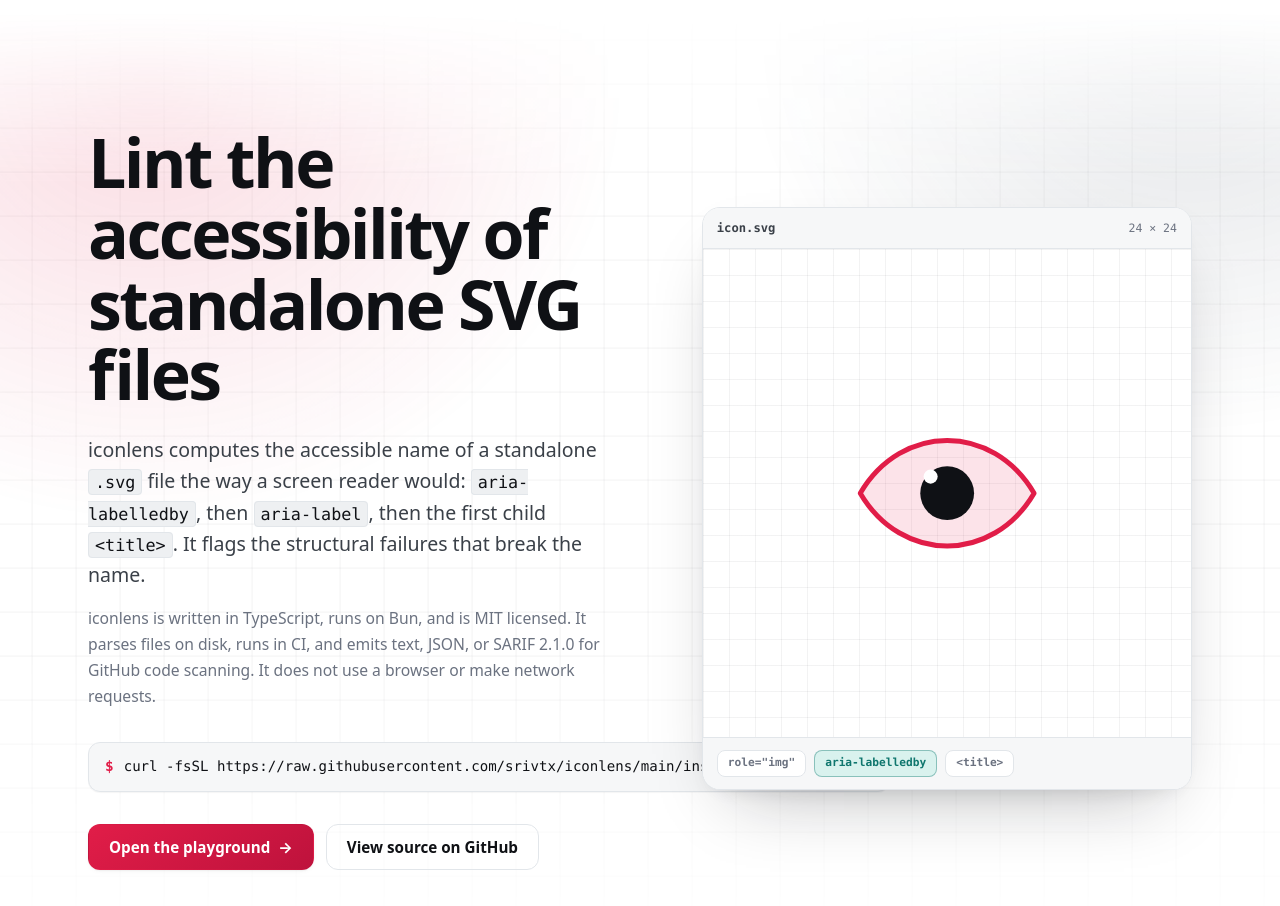
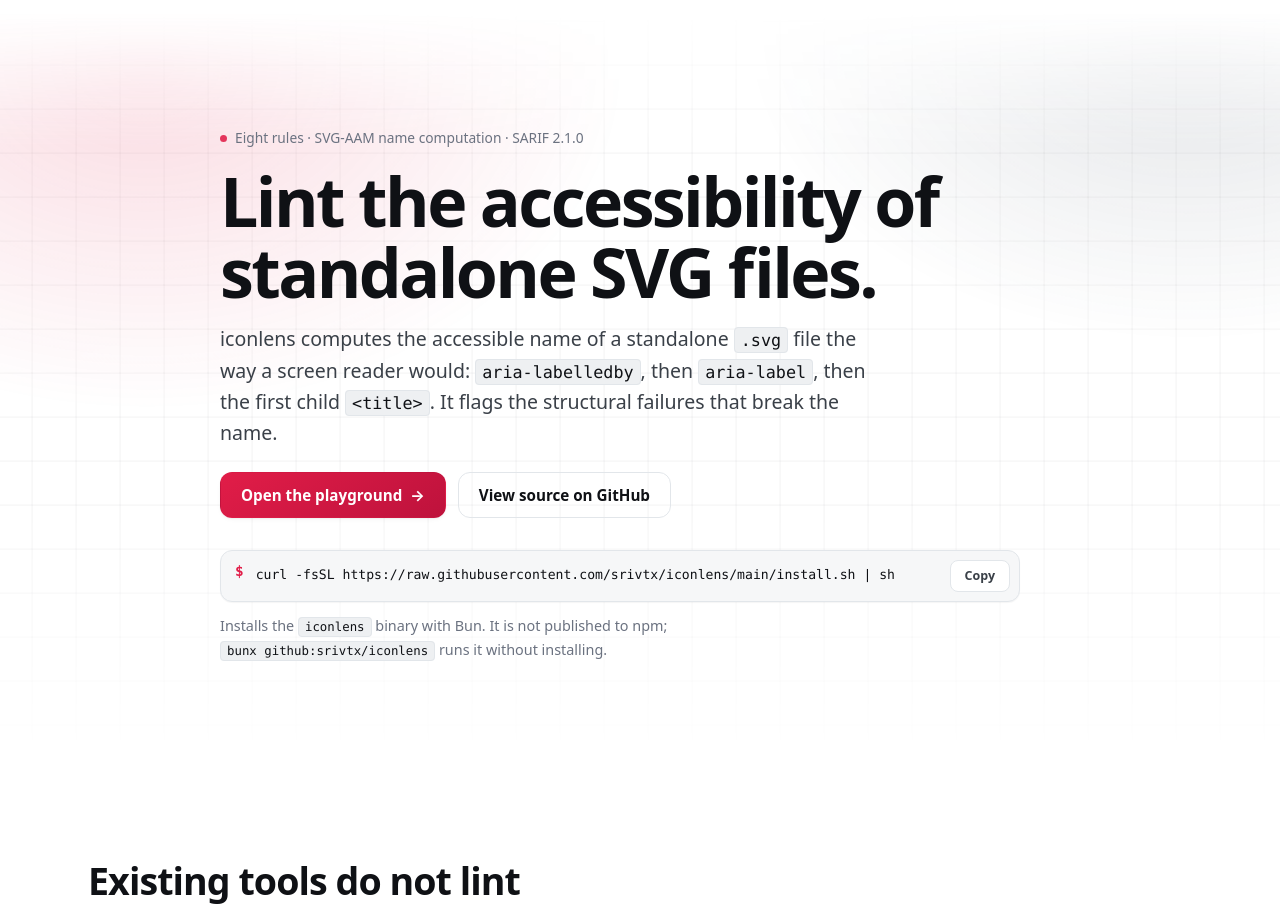
Before and after one commit to srivtx/iconlens, a website: page site/index.html in a window 1280 px wide. Shown: the part 57-963 px from the top of the page. Drawn offline with Linux system fonts and the light colour scheme.

Commit message:
fix(site): single-column hero, drop the decorative panel
The hero was a two-column grid with a mock preview card, and at <=940px
the card was reordered above the copy, so the install command appeared
underneath it. The long raw-GitHub URL also clipped because it was
nowrap with no scroll. The hero is now a single text column like the
reference design, the mock panel is gone, and the install command wraps
instead of clipping.

```diff
--- a/site/assets/styles.css
+++ b/site/assets/styles.css
@@ -617,19 +617,41 @@
   }
 }
 
-.hero-grid {
-  display: grid;
-  grid-template-columns: minmax(0, 1.05fr) minmax(0, 0.95fr);
+.hero-inner {
+  max-width: 56rem;
+}
+
+.hero-meta {
+  display: flex;
   align-items: center;
-  gap: clamp(36px, 6vw, 72px);
-}
-
-.hero-copy {
-  min-width: 0;
+  gap: 8px;
+  margin: 0 0 var(--space-4);
+  color: var(--mute);
+  font-size: 0.86rem;
+}
+
+.hero-dot {
+  width: 7px;
+  height: 7px;
+  flex: none;
+  border-radius: 50%;
+  background: var(--accent);
+  animation: dot-pulse 2.6s ease-in-out infinite;
+}
+
+@keyframes dot-pulse {
+  0%,
+  100% {
+    opacity: 0.45;
+  }
+  50% {
+    opacity: 1;
+  }
 }
 
 .hero-title {
-  margin: 0 0 var(--space-5);
+  max-width: 20ch;
+  margin: 0 0 var(--space-4);
   font-size: var(--text-display);
   letter-spacing: -0.038em;
   line-height: 1.04;
@@ -637,33 +659,28 @@
 
 .lede {
   max-width: 58ch;
-  margin: 0 0 var(--space-4);
+  margin: 0 0 var(--space-5);
   color: var(--body);
   font-size: var(--text-lede);
   line-height: 1.6;
 }
 
-.subcopy {
-  max-width: 58ch;
-  margin: 0 0 var(--space-6);
-  color: var(--mute);
-  font-size: 0.98rem;
-}
-
-.install-chip {
-  display: inline-flex;
-  align-items: center;
-  gap: 10px;
-  margin: 0 0 var(--space-6);
-  padding: 8px 8px 8px 16px;
-  border: 1px solid var(--hairline);
-  border-radius: var(--radius-md);
+.install-block {
+  display: flex;
+  align-items: flex-start;
+  gap: 12px;
+  max-width: 50rem;
+  margin: var(--space-6) 0 0;
+  padding: 9px 9px 9px 14px;
+  border: 1px solid var(--hairline);
+  border-radius: var(--radius-md, var(--r-md));
   background: var(--card);
-  box-shadow: var(--shadow-xs);
-}
-
-.install-chip::before {
+  box-shadow: var(--shadow-xs, var(--shadow-sm));
+}
+
+.install-block::before {
   content: "$";
+  flex: none;
   color: var(--accent);
   font-family: var(--font-mono);
   font-size: 0.9rem;
@@ -671,10 +688,22 @@
 }
 
 .install-cmd {
+  flex: 1 1 auto;
+  min-width: 0;
+  padding-top: 5px;
   color: var(--ink);
   font-family: var(--font-mono);
-  font-size: 0.88rem;
-  white-space: nowrap;
+  font-size: 0.82rem;
+  line-height: 1.5;
+  white-space: normal;
+  overflow-wrap: anywhere;
+}
+
+.hero-note {
+  max-width: 58ch;
+  margin: var(--space-3) 0 0;
+  color: var(--mute);
+  font-size: 0.9rem;
 }
 
 .install-copy {
@@ -887,101 +916,6 @@
   background: var(--info-soft);
 }
 
-/* ── Artboard hero visual ────────────────────────────────────────────────── */
-.hero-visual {
-  min-width: 0;
-}
-
-.artboard {
-  position: relative;
-  border: 1px solid var(--hairline);
-  border-radius: var(--radius-lg);
-  background: var(--canvas);
-  box-shadow: var(--shadow-lg);
-  overflow: hidden;
-}
-
-.artboard-bar {
-  display: flex;
-  align-items: center;
-  gap: 10px;
-  padding: 10px 14px;
-  border-bottom: 1px solid var(--hairline);
-  background: var(--card);
-}
-
-.artboard-file {
-  color: var(--body);
-  font-family: var(--font-mono);
-  font-size: 0.76rem;
-  font-weight: 600;
-}
-
-.artboard-status {
-  margin-left: auto;
-  color: var(--mute);
-  font-family: var(--font-mono);
-  font-size: 0.72rem;
-}
-
-.artboard-canvas {
-  display: grid;
-  place-items: center;
-  aspect-ratio: 1 / 1;
-  padding: 30px;
-  background-color: var(--canvas);
-  background-image: linear-gradient(to right, var(--grid-line) 1px, transparent 1px),
-    linear-gradient(to bottom, var(--grid-line) 1px, transparent 1px);
-  background-size: 26px 26px;
-}
-
-.lens-mark {
-  width: 58%;
-  height: auto;
-  overflow: visible;
-}
-
-.lens-path {
-  fill: color-mix(in srgb, var(--accent) 12%, transparent);
-  stroke: var(--accent);
-  stroke-width: 2.4;
-  stroke-linejoin: round;
-}
-
-.lens-pupil {
-  fill: var(--ink);
-}
-
-.lens-spark {
-  fill: var(--canvas);
-}
-
-.artboard-foot {
-  display: flex;
-  flex-wrap: wrap;
-  gap: 8px;
-  padding: 12px 14px;
-  border-top: 1px solid var(--hairline);
-  background: var(--card);
-}
-
-.artboard-tag {
-  padding: 3px 10px;
-  border: 1px solid var(--hairline);
-  border-radius: var(--radius-sm);
-  background: var(--canvas);
-  color: var(--mute);
-  font-family: var(--font-mono);
-  font-size: 0.7rem;
-  font-weight: 600;
-}
-
-.artboard-tag.is-ok {
-  color: var(--success);
-  border-color: color-mix(in srgb, var(--success) 40%, transparent);
-  background: var(--success-soft);
-}
-
 /* ── Cards ───────────────────────────────────────────────────────────────── */
 .card-grid {
   display: grid;
@@ -1725,15 +1659,6 @@
 
 /* ── Responsive ──────────────────────────────────────────────────────────── */
 @media (max-width: 940px) {
-  .hero-grid {
-    grid-template-columns: minmax(0, 1fr);
-  }
-
-  .hero-visual {
-    order: -1;
-    max-width: 520px;
-  }
-
   .footer-inner {
     grid-template-columns: minmax(0, 1fr) minmax(0, 1fr);
   }
--- a/site/index.html
+++ b/site/index.html
@@ -78,43 +78,21 @@
       <span class="ambient-layer ambient-grid"></span>
       <span class="ambient-layer ambient-glow"></span>
     </div>
-    <div class="wrap hero-grid">
-      <div class="hero-copy reveal">
-        <h1 class="hero-title" id="hero-title">Lint the accessibility of standalone SVG files</h1>
-        <p class="lede">iconlens computes the accessible name of a standalone <code class="code">.svg</code> file the way a screen reader would: <code class="code">aria-labelledby</code>, then <code class="code">aria-label</code>, then the first child <code class="code">&lt;title&gt;</code>. It flags the structural failures that break the name.</p>
-        <p class="subcopy">iconlens is written in TypeScript, runs on Bun, and is MIT licensed. It parses files on disk, runs in CI, and emits text, JSON, or SARIF 2.1.0 for GitHub code scanning. It does not use a browser or make network requests.</p>
+    <div class="wrap hero-inner">
+      <p class="hero-meta reveal"><span class="hero-dot" aria-hidden="true"></span> Eight rules · SVG-AAM name computation · SARIF 2.1.0</p>
+      <h1 class="hero-title reveal" id="hero-title">Lint the accessibility of standalone SVG files.</h1>
+      <p class="lede reveal">iconlens computes the accessible name of a standalone <code class="code">.svg</code> file the way a screen reader would: <code class="code">aria-labelledby</code>, then <code class="code">aria-label</code>, then the first child <code class="code">&lt;title&gt;</code>. It flags the structural failures that break the name.</p>
 
-        <div class="install-chip">
-          <code class="install-cmd">curl -fsSL https://raw.githubusercontent.com/srivtx/iconlens/main/install.sh | sh</code>
-          <button type="button" class="install-copy" data-copy="curl -fsSL https://raw.githubusercontent.com/srivtx/iconlens/main/install.sh | sh">Copy</button>
-        </div>
-
-        <div class="actions">
-          <a class="btn btn-primary shimmer" href="#playground">Open the playground <span aria-hidden="true">→</span></a>
-          <a class="btn btn-ghost" href="https://github.com/srivtx/iconlens">View source on GitHub</a>
-        </div>
+      <div class="actions reveal">
+        <a class="btn btn-primary shimmer" href="#playground">Open the playground <span aria-hidden="true">→</span></a>
+        <a class="btn btn-ghost" href="https://github.com/srivtx/iconlens">View source on GitHub</a>
       </div>
 
-      <div class="hero-visual reveal">
-        <div class="artboard">
-          <div class="artboard-bar">
-            <span class="artboard-file">icon.svg</span>
-            <span class="artboard-status">24 × 24</span>
-          </div>
-          <div class="artboard-canvas" aria-hidden="true">
-            <svg class="lens-mark" viewBox="0 0 120 120" focusable="false">
-              <path class="lens-path" d="M18 60 C 38 26, 82 26, 102 60 C 82 94, 38 94, 18 60 Z"></path>
-              <circle class="lens-pupil" cx="60" cy="60" r="13"></circle>
-              <circle class="lens-spark" cx="52" cy="52" r="3.4"></circle>
-            </svg>
-          </div>
-          <div class="artboard-foot">
-            <span class="artboard-tag">role="img"</span>
-            <span class="artboard-tag is-ok">aria-labelledby</span>
-            <span class="artboard-tag">&lt;title&gt;</span>
-          </div>
-        </div>
+      <div class="install-block reveal">
+        <code class="install-cmd">curl -fsSL https://raw.githubusercontent.com/srivtx/iconlens/main/install.sh | sh</code>
+        <button type="button" class="install-copy" data-copy="curl -fsSL https://raw.githubusercontent.com/srivtx/iconlens/main/install.sh | sh">Copy</button>
       </div>
+      <p class="hero-note reveal">Installs the <code class="code">iconlens</code> binary with Bun. It is not published to npm; <code class="code">bunx github:srivtx/iconlens</code> runs it without installing.</p>
     </div>
   </section>
 
```
